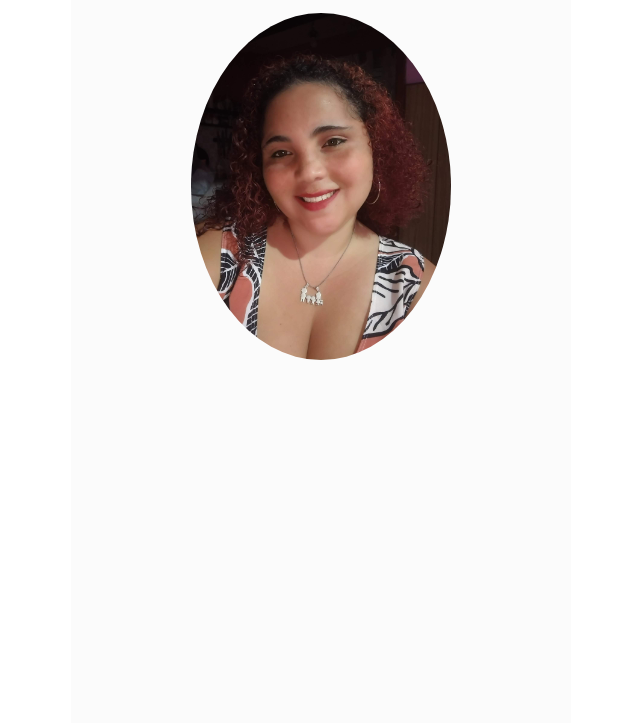
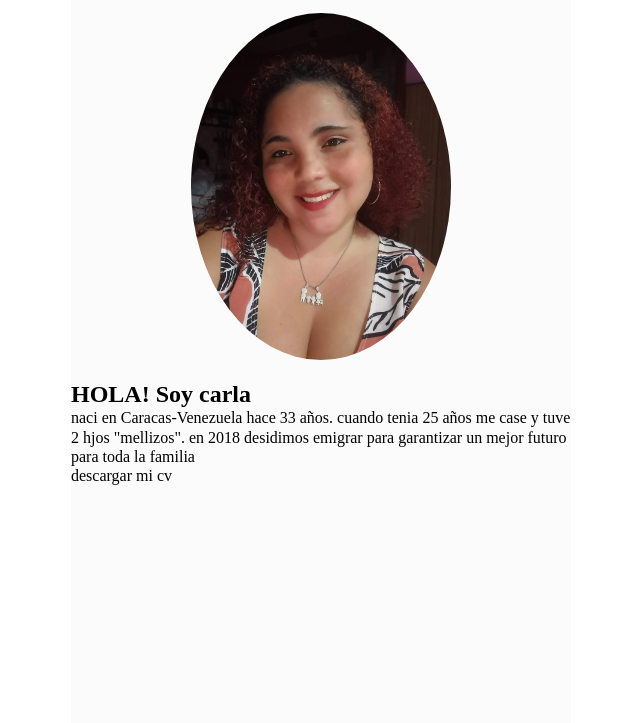
Before and after one commit to carla-alcala/mi-primer-proyecto, a plain HTML site: page index.html in a window 1280 px wide. Shown: the part 77-800 px from the top of the page, without its empty margins (319-959 px from the left). Drawn offline with Linux system fonts and the light colour scheme.

Commit message:
escritura

```diff
--- a/css/styles.css
+++ b/css/styles.css
@@ -20,7 +20,7 @@
     scroll-behavior: smooth;
 }
 .contenedor {
-    height: 2000px;
+    height: 1000px;
     width: 500px;
     background-color: aqua;
     max-width: 1200px;
@@ -80,7 +80,7 @@ header{
 }
 
 main {
-    height: 2000px;
+    height: 1000px;
     width: 500px;
     background-color: #fbfbfb;
     padding-top: 70px;
@@ -99,10 +99,19 @@ main {
         margin-left: auto;
         margin-right: auto;
 
-
-
-
     }
+#inicio{
+    height: 800px;
+    width: 500px;
+    background-color: #fbfbfb;
+    line-height: 1.2;
+}
+#contacto{
+    height: 500px;
+    width: 500px;
+    background-color: #fbfbfb;
+    line-height: 1.2;
+}
 footer{
         height: 90px;
         width: 500px;
--- a/index.html
+++ b/index.html
@@ -24,9 +24,18 @@
     <main>
     <article id="inicio">
         <img src="img/IMG_20211224_215440023.jpg" alt="foto" id="foto">
+        <h1 id="hola">HOLA! Soy carla</h1>
+        <p> naci en Caracas-Venezuela hace 33 años. cuando tenia 25 años me case y tuve 2 hjos "mellizos". en 2018 desidimos emigrar para garantizar un mejor futuro para toda la familia</p>
+
+
+        <section id="cv"><a href="carla Alcalá cv world - Documentos de Google.pdf "> descargar mi cv </a> </asection>
 
     </article>
     <article id="contacto">
+
+        <h1 id="hablemos"> hablemos</h1>
+        <p> me gusta mi trabajo, trabajar en equipo y armonia es muy importante para mi si mi perfil te agrada contactame</p>
+
 
     </article>
     </main>
```
